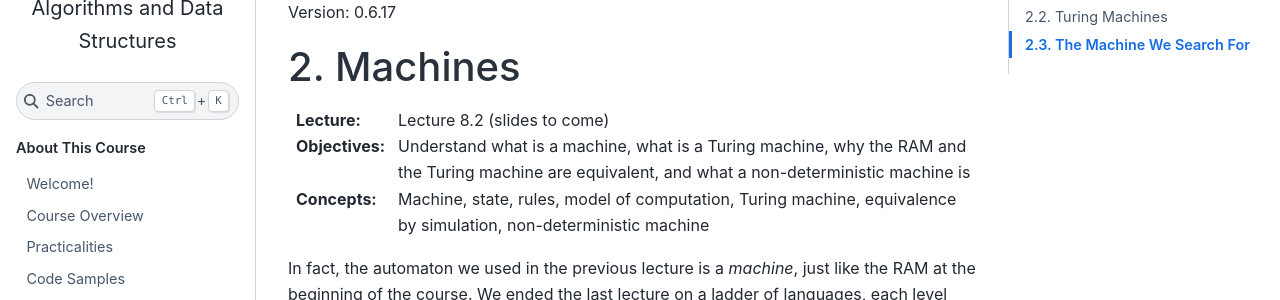
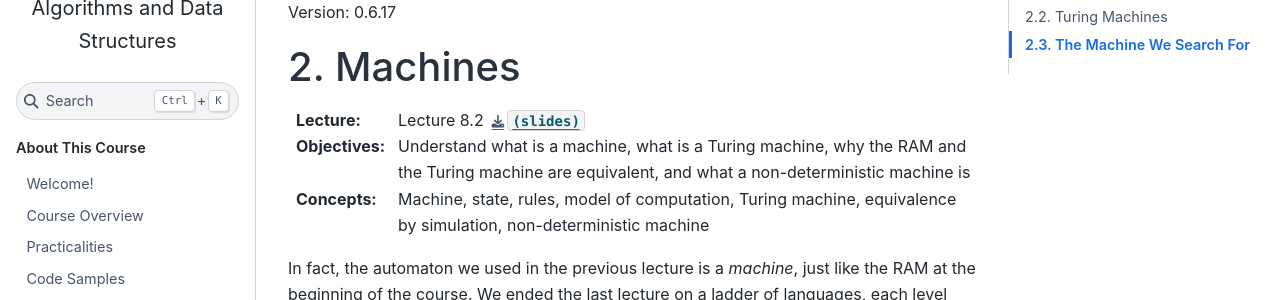
Before and after one commit to fchauvel/ntnu-idata2302-website, a Sphinx documentation site: the page built from source/theory/machines/index.rst, in a window 1280 px wide and 900 px high. Shown: the part 137-437 px from the top of the window. Built offline with Sphinx 7.4.7 and the Sphinx Book theme 1.1.4, drawn with Linux system fonts in a browser that asks for light colours.

Commit message:
content: link the slides on machines
Co-Authored-By: Claude Sonnet 5.5 <noreply@anthropic.com>

```diff
--- a/source/theory/machines/index.rst
+++ b/source/theory/machines/index.rst
@@ -2,7 +2,8 @@
 Machines
 ========
 
-:Lecture: Lecture 8.2 (slides to come)
+:Lecture: Lecture 8.2 :download:`(slides)
+          <https://studntnu-my.sharepoint.com/:p:/g/personal/franckc_ntnu_no/IQBYMNcO7K1VS692uByRcjxOAUJJHHHxCeIQbeH75XvNoLg?e=9GJ7eO>`
 :Objectives: Understand what is a machine, what is a Turing machine, why the
              RAM and the Turing machine are equivalent, and what a
              non-deterministic machine is
```
